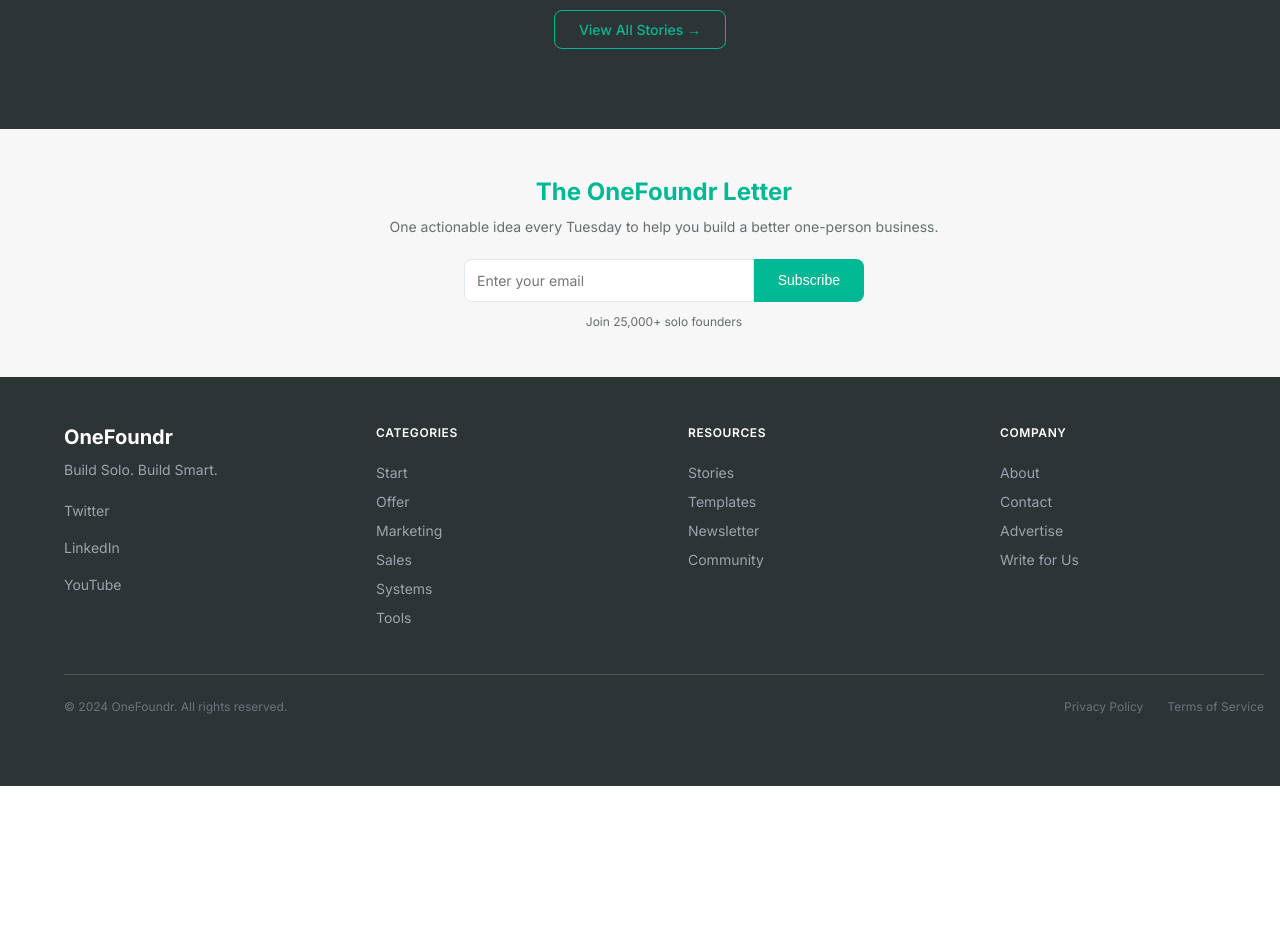
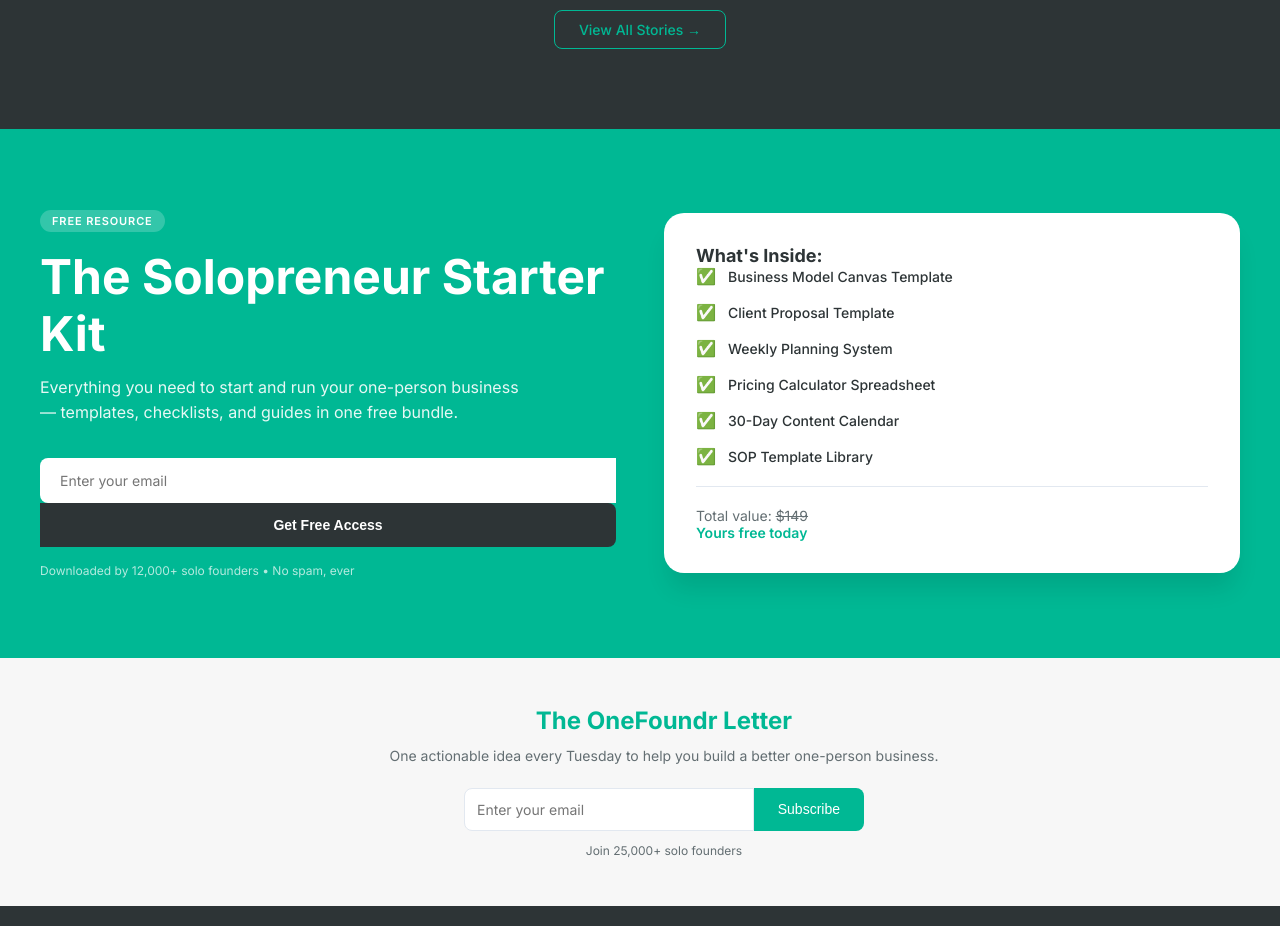
Before and after one commit to biso2005/onefoundr, a Next.js app: page / in a window 1280 px wide. Shown: the part 2920-3846 px from the top of the page. Before the commit the page ends 3706 px from the top, so only its background shows below. Built offline with nearby package versions, Linux system fonts and the light colour scheme.

Commit message:
feat: add free resources lead magnet section to homepage with email signup and checklist card

```diff
--- /dev/null
+++ b/src/app/error.tsx
@@ -0,0 +1,16 @@
+"use client";
+
+export default function Error({ error, reset }: { error: Error; reset: () => void }) {
+  return (
+    <div className="min-h-screen flex flex-col items-center justify-center px-6 bg-white">
+      <h1 className="text-2xl font-bold text-red-600 mb-4">Something went wrong</h1>
+      <p className="mb-6 text-gray-700">{error.message || "An unexpected error occurred. Please try again."}</p>
+      <button
+        className="px-6 py-2 bg-accent text-white rounded-lg font-semibold hover:bg-green-700 transition"
+        onClick={() => reset()}
+      >
+        Try Again
+      </button>
+    </div>
+  );
+}
--- /dev/null
+++ b/src/app/not-found.tsx
@@ -0,0 +1,9 @@
+export default function NotFound() {
+  return (
+    <div className="min-h-screen flex flex-col items-center justify-center px-6 bg-white">
+      <h1 className="text-2xl font-bold text-primary mb-4">Page Not Found</h1>
+      <p className="mb-6 text-gray-700">Sorry, the page you are looking for does not exist.</p>
+      <a href="/" className="px-6 py-2 bg-accent text-white rounded-lg font-semibold hover:bg-green-700 transition">Go Home</a>
+    </div>
+  );
+}
--- a/src/app/page.tsx
+++ b/src/app/page.tsx
@@ -626,6 +626,124 @@
         </div>
       </div>
     </section>
+
+    {/* FREE RESOURCES / LEAD MAGNET SECTION */}
+    <section style={{ backgroundColor: "#00B894", width: "100%", paddingTop: "80px", paddingBottom: "80px" }} className="md:py-20 py-12 px-6">
+      <div style={{ maxWidth: "1200px", margin: "0 auto" }}>
+        {/* Two Column Layout */}
+        <div style={{ display: "grid", gridTemplateColumns: "1fr 1fr", gap: "48px", alignItems: "center" }} className="md:grid-cols-[55%_45%] grid-cols-1">
+
+          {/* LEFT COLUMN: Text Content and Email Form */}
+          <div>
+            {/* Badge */}
+            <div style={{ display: "inline-flex", alignItems: "center", gap: "8px", backgroundColor: "rgba(255, 255, 255, 0.2)", padding: "4px 12px", borderRadius: "9999px", marginBottom: "16px" }}>
+              <span style={{ fontSize: "11px", textTransform: "uppercase", letterSpacing: "0.08em", color: "white", fontWeight: "600" }}>
+                Free Resource
+              </span>
+            </div>
+
+            {/* Heading */}
+            <h2 style={{ fontSize: "clamp(28px, 6vw, 48px)", fontWeight: "700", color: "white", lineHeight: "1.2", marginBottom: "12px" }}>
+              The Solopreneur Starter Kit
+            </h2>
+
+            {/* Description */}
+            <p style={{ fontSize: "16px", color: "rgba(255, 255, 255, 0.9)", lineHeight: "1.6", maxWidth: "480px", marginBottom: "32px" }}>
+              Everything you need to start and run your one-person business — templates, checklists, and guides in one free bundle.
+            </p>
+
+            {/* Email Form */}
+            <div style={{ display: "flex", gap: "0px", marginBottom: "16px", flexWrap: "wrap" }} className="md:flex-row flex-col">
+              <input
+                type="email"
+                placeholder="Enter your email"
+                style={{
+                  flex: 1,
+                  minWidth: "200px",
+                  padding: "14px 20px",
+                  borderRadius: "8px 0 0 8px",
+                  border: "none",
+                  fontSize: "14px",
+                  fontFamily: "inherit",
+                  outline: "none",
+                  color: "#2D3436",
+                  backgroundColor: "white"
+                }}
+                className="md:rounded-l-lg md:rounded-r-none focus:outline-none focus:ring-2 focus:ring-white/50"
+              />
+              <button
+                style={{
+                  padding: "14px 28px",
+                  backgroundColor: "#2D3436",
+                  color: "white",
+                  border: "none",
+                  borderRadius: "0 8px 8px 0",
+                  fontSize: "14px",
+                  fontWeight: "600",
+                  cursor: "pointer",
+                  transition: "background-color 0.2s",
+                  whiteSpace: "nowrap"
+                }}
+                className="md:rounded-r-lg md:rounded-l-none"
+                onMouseEnter={(e) => {
+                  (e.currentTarget as HTMLButtonElement).style.backgroundColor = "#1a1f1f";
+                }}
+                onMouseLeave={(e) => {
+                  (e.currentTarget as HTMLButtonElement).style.backgroundColor = "#2D3436";
+                }}
+              >
+                Get Free Access
+              </button>
+            </div>
+
+            {/* Trust Text */}
+            <p style={{ fontSize: "12px", color: "rgba(255, 255, 255, 0.7)" }}>
+              Downloaded by 12,000+ solo founders • No spam, ever
+            </p>
+          </div>
+
+          {/* RIGHT COLUMN: Checklist Card */}
+          <div style={{ backgroundColor: "white", borderRadius: "20px", padding: "32px", boxShadow: "0 20px 25px -5px rgba(0, 0, 0, 0.1)" }}>
+            {/* Card Heading */}
+            <h3 style={{ fontSize: "18px", fontWeight: "700", color: "#2D3436", marginBottom: "20px", margin: 0 }}>
+              What's Inside:
+            </h3>
+
+            {/* Checklist Items */}
+            <div style={{ display: "flex", flexDirection: "column", gap: "16px" }}>
+              {[
+                "Business Model Canvas Template",
+                "Client Proposal Template",
+                "Weekly Planning System",
+                "Pricing Calculator Spreadsheet",
+                "30-Day Content Calendar",
+                "SOP Template Library"
+              ].map((item, index) => (
+                <div key={index} style={{ display: "flex", alignItems: "center", gap: "12px" }}>
+                  <span style={{ fontSize: "16px" }}>✅</span>
+                  <span style={{ fontSize: "14px", fontWeight: "500", color: "#2D3436" }}>
+                    {item}
+                  </span>
+                </div>
+              ))}
+            </div>
+
+            {/* Divider */}
+            <div style={{ borderTop: "1px solid #E2E8F0", marginTop: "20px", paddingTop: "20px" }}></div>
+
+            {/* Value Text */}
+            <div>
+              <p style={{ fontSize: "14px", color: "#636E72", margin: 0 }}>
+                Total value: <span style={{ textDecoration: "line-through" }}>$149</span>
+              </p>
+              <p style={{ fontSize: "14px", fontWeight: "600", color: "#00B894", marginTop: "4px", margin: 0 }}>
+                Yours free today
+              </p>
+            </div>
+          </div>
+        </div>
+      </div>
+    </section>
     </>
   );
 }
```
